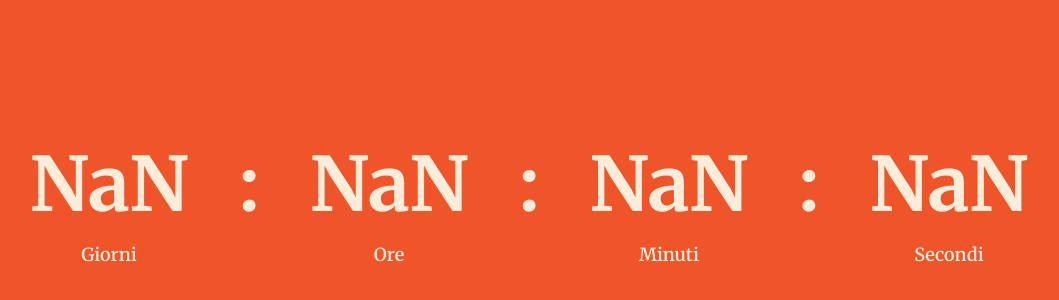
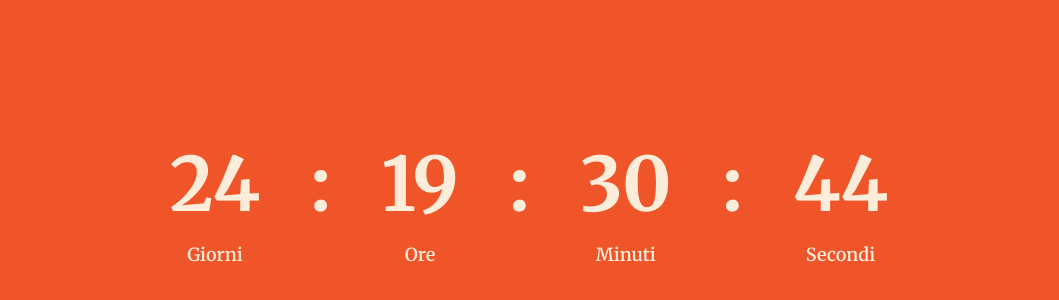
Before and after one commit to mithunchandrasutradhar/biscottisinceri.com, a plain HTML site: page index.html in a window 1280 px wide. Shown: the part 202-502 px from the top of the page, without its empty margins (111-1170 px from the left). Drawn offline with nearby package versions, Linux system fonts and the light colour scheme.

Commit message:
Update index.html

```diff
--- a/index.html
+++ b/index.html
@@ -96,7 +96,7 @@
 
   <script>
    function updateCountdown() {
-      const target = new Date("January 02, 2026 00:00:00 CET");
+  const target = new Date("2026-01-02T00:00:00+01:00"); // CET is UTC+1
   const now = new Date();
   let diff = target - now;
 
@@ -107,8 +107,9 @@
   let minutes = Math.floor((diff / (1000 * 60)) % 60);
   let seconds = Math.floor((diff / 1000) % 60);
 
-      // Split days into 4 two‑digit parts like the design
-      const parts = [days, hours, minutes, seconds].map(n => String(n).padStart(2, "0"));
+  const parts = [days, hours, minutes, seconds].map(n =>
+    String(n).padStart(2, "0")
+  );
 
   document.getElementById("day").textContent = parts[0];
   document.getElementById("hour").textContent = parts[1];
@@ -118,6 +119,7 @@
 
 setInterval(updateCountdown, 1000);
 updateCountdown();
+
   </script>
 </body>
 
```
Lines whose indentation alone changed are shown as unchanged.
